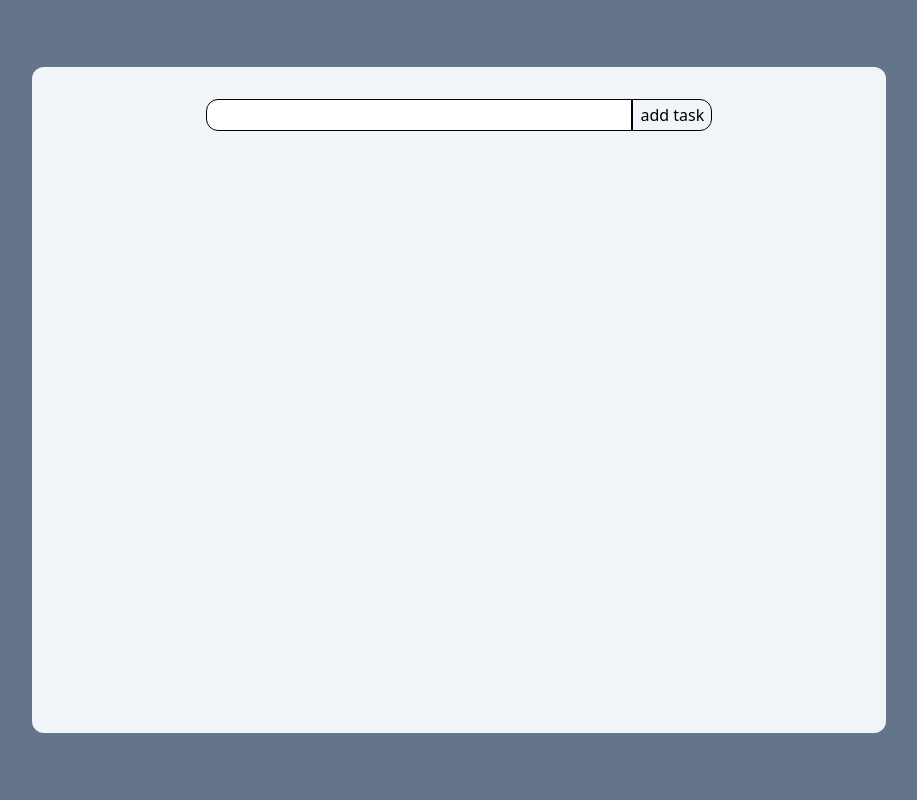
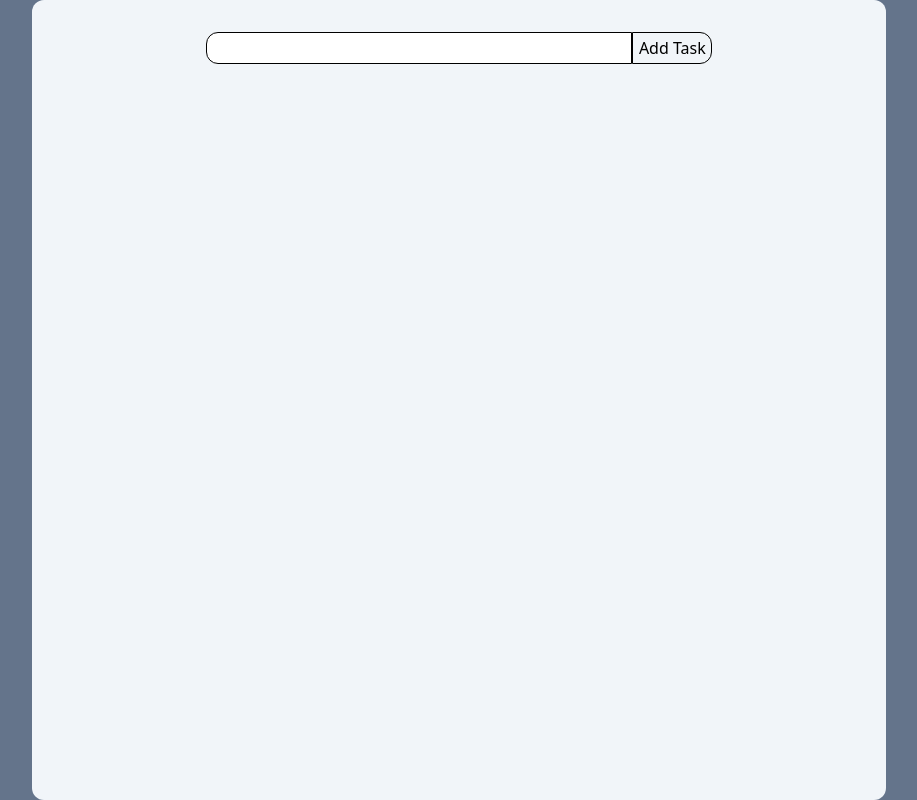
Before and after one commit to LuizHenriquePy/tasks-context-api, a React (Vite) app: page / in a window 1280 px wide. Shown: the whole page, without its empty margins (181-1098 px from the left). Built offline with nearby package versions, Linux system fonts and the light colour scheme.

Commit message:
designer final do projeto

```diff
--- a/src/App.tsx
+++ b/src/App.tsx
@@ -2,7 +2,7 @@ import ToDoList from './pages/ToDoList'
 
 export default function App() {
   return (
-    <div className="w-full h-screen flex justify-center items-center bg-slate-500">
+    <div className="w-full min-h-screen flex justify-center items-center bg-slate-500">
       <ToDoList />
     </div>
   )
--- a/src/components/InputAddTask.tsx
+++ b/src/components/InputAddTask.tsx
@@ -4,6 +4,7 @@ import { useState } from "react"
 export default function InputAddTask() {
   const { addNewTask } = useAppContext()
   const [inputValue, setInputValue] = useState("")
+
   return (
     <div className="w-full flex justify-center py-8">
       <input
@@ -18,7 +19,7 @@ export default function InputAddTask() {
           setInputValue("")
         }}
       >
-        add task
+        Add Task
       </button>
     </div>
   )
--- a/src/components/ShowingTask.tsx
+++ b/src/components/ShowingTask.tsx
@@ -8,10 +8,15 @@ interface ShowingTask {
 
 export default function ShowingTask(props: ShowingTask) {
   return (
-    <div className="flex justify-between items-center w-full">
-      <input type="checkbox" checked={props.isCompleted} />
-      <h1>{props.title}</h1>
+    <div className="flex justify-between items-center w-full mx-3">
+      <input
+        className="mr-5 ml-2 scale-125"
+        type="checkbox"
+        checked={props.isCompleted}
+      />
+      <h1 className="w-full text-justify">{props.title}</h1>
       <button
+        className="mr-2 ml-3"
         title="edit"
         onClick={() => props.setIsEditing(true)}
       >
--- a/src/components/Task.tsx
+++ b/src/components/Task.tsx
@@ -10,12 +10,13 @@ export default function Task({ title, isCompleted, id }: ITask) {
   const [isEditing, setIsEditing] = useState<boolean>(false)
 
   return (
-    <div className="flex justify-between items-center w-full h-10 border border-black">
+    <div className="flex justify-between items-center w-full min-h-10 bg-slate-300 rounded-xl py-4 my-2">
       {
         isEditing ? <TaskEditing title={title} id={id as string} setIsEditing={setIsEditing} />
           : <ShowingTask isCompleted={isCompleted} title={title} setIsEditing={setIsEditing} />
       }
       <button
+        className="mr-7"
         onClick={() => deleteTask(id as string)}
         title="delete"
       ><Trash color="red" /></button>
--- a/src/components/TaskEditing.tsx
+++ b/src/components/TaskEditing.tsx
@@ -8,9 +8,10 @@ interface TaskEditingProps {
 
 export default function TaskEditing(props: TaskEditingProps) {
   return (
-    <div className="flex justify-between items-center w-full">
-      <input type="text" />
+    <div className="flex justify-between items-center w-full mx-3">
+      <textarea value={props.title} className="w-full rounded-xl p-3 h-auto"></textarea>
       <button
+        className="p-2"
         title="save"
         onClick={() => {
           // function to change task name
--- a/src/pages/ToDoList.tsx
+++ b/src/pages/ToDoList.tsx
@@ -4,10 +4,11 @@ import { useAppContext } from "../context/hook"
 
 export default function ToDoList() {
   const { state } = useAppContext()
+
   return (
-    <div className="bg-slate-100 h-full lg:h-5/6 rounded-xl w-full xl:w-2/3 lg:w-9/12">
+    <div className="bg-slate-100 min-h-screen rounded-xl w-full xl:w-2/3 lg:w-9/12">
       <InputAddTask />
-      <div>
+      <div className="pb-7">
         {
           state.tasks.map((task) => <Task
             key={task.id}
```
